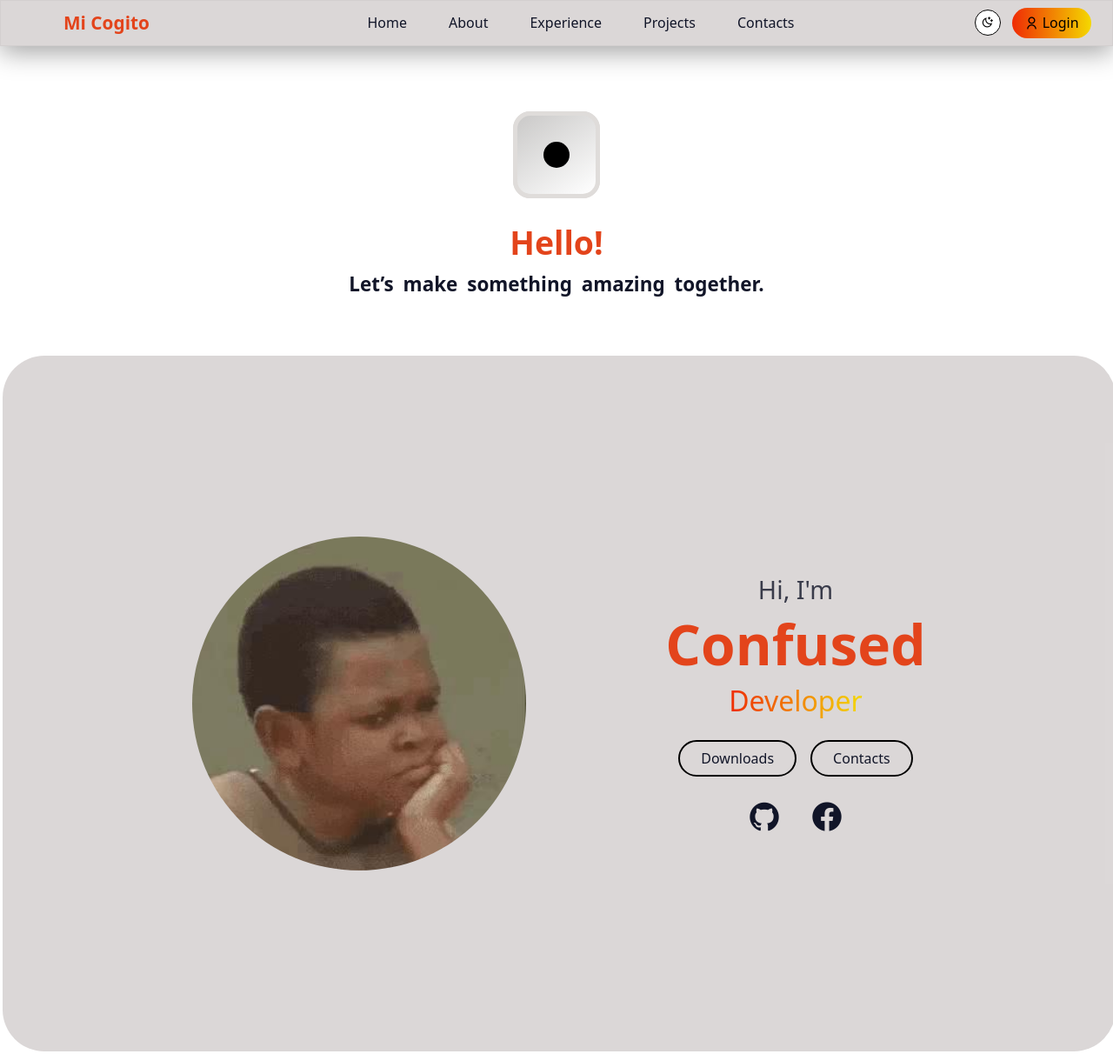
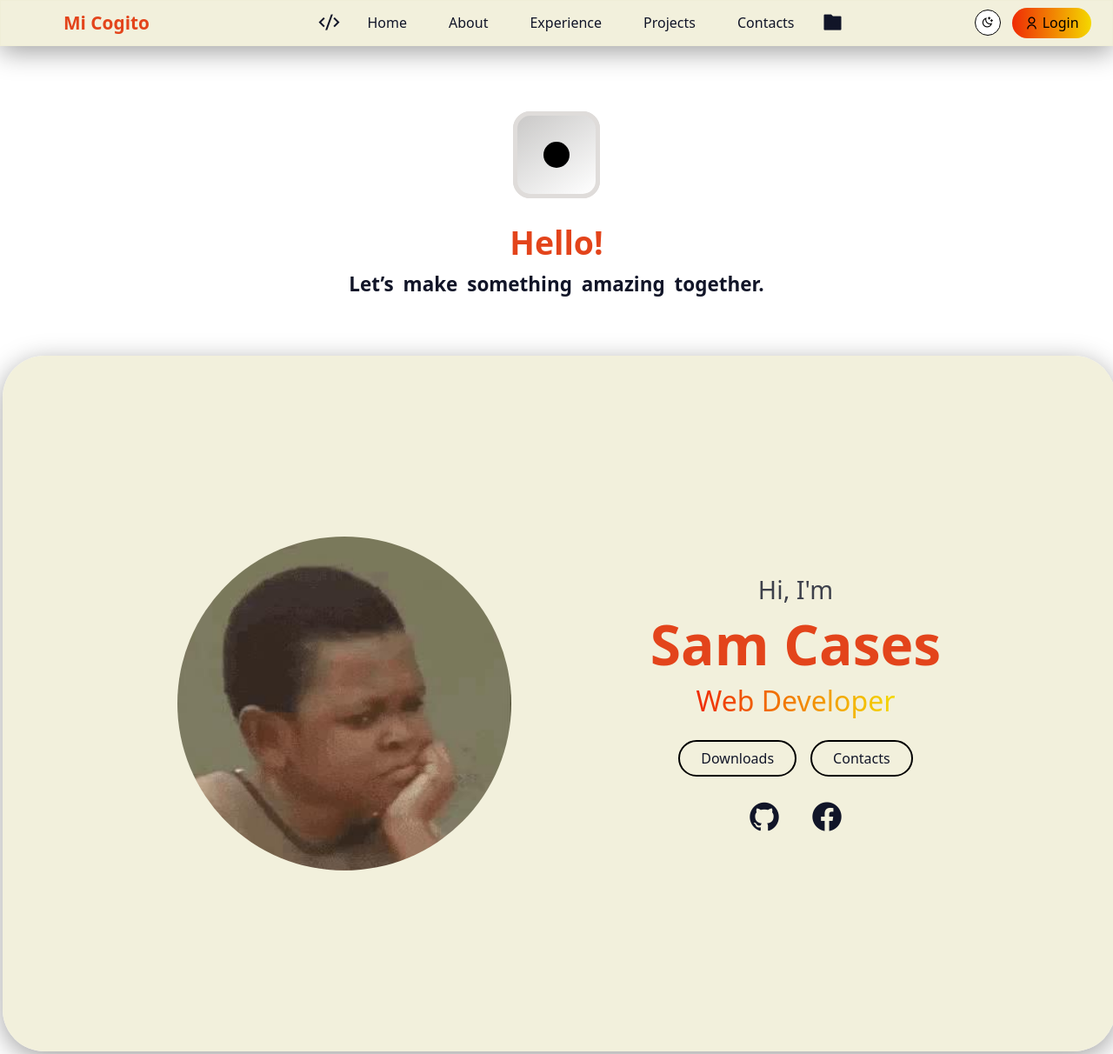
Before and after one commit to SamAnaniasCases/myPortfolio, a PHP site: page /myPortfolio.html in a window 1280 px wide. Shown: the whole page at 87% size. Run offline with PHP 8.4, Linux system fonts and the light colour scheme.

Commit message:
small changes

```diff
--- a/myPortcss.css
+++ b/myPortcss.css
@@ -12,6 +12,7 @@
 body{
     background-color: var(--base-color);
     transition: 0.5s ease-in-out;
+
 }
 /* header section  */
 header{
@@ -44,6 +45,16 @@ header{
 }
 .logo:hover{
     transform: scale(1.1);
+}
+.nav-btn-container{
+    display: flex;
+    justify-content: space-between;
+    align-items: center;
+    margin: 0;
+    gap: 2rem;
+}
+.hlogo{
+    font-size: 1.5rem;
 }
 .nav-btn{
     display: flex;
@@ -332,6 +343,7 @@ section{
     background: var(--base-variant);
     margin: 3px;
     border-radius: 3rem;
+    box-shadow: 0 7px 30px var(--box-shadow);
 }
 .about{
     display: flex;
@@ -418,7 +430,7 @@ section{
     http://gradient.shapefactory.co/ */
 
     --base-color: white;
-    --base-variant: rgb(211, 206, 206, 0.8);
+    --base-variant: rgba(240, 238, 215, 0.863);
     --text-color: #111528;
     --secondary-text: #E3441B;
     --border-box: black;
--- a/myPortfolio.html
+++ b/myPortfolio.html
@@ -17,13 +17,21 @@
     <header class="header">
         <a href="#" class="logo"><span>Mi Cogito</span></a>
 
-        <ul class="nav-btn">
+        <div class="nav-btn-container" id="nav-btn-container">
+
+        <i class="ri-code-s-slash-line left-logo hlogo"></i>
+
+        <ul class="nav-btn" id="nav-btn">
             <li><a href="#">Home</a></li>
-            <li><a href="#">About</a></li>
+            <li><a href="#about">About</a></li>
             <li><a href="#experience">Experience</a></li>
             <li><a href="#">Projects</a></li>
             <li><a href="#">Contacts</a></li>
         </ul>
+
+        <i class="ri-folder-fill hlogo right-logo"></i>
+
+        </div>
 
         <i class="fa-solid fa-bars" id="menu-icon"></i>
 
@@ -62,8 +70,8 @@
 
                 <div class="about-txt">
                     <h3>Hi, I'm</h3>
-                    <h1>Confused</h1>
-                    <span>Developer</span>
+                    <h1>Sam Cases</h1>
+                    <span>Web Developer</span>
                 </div>
 
                 <div class="about-btn">
```
Also changed, not shown: darkmodeJS.js (line endings or trailing spaces), images/Wallpaper 4k.jfif (added), images/pexels-elijahsad-3473569.jpg (added).
